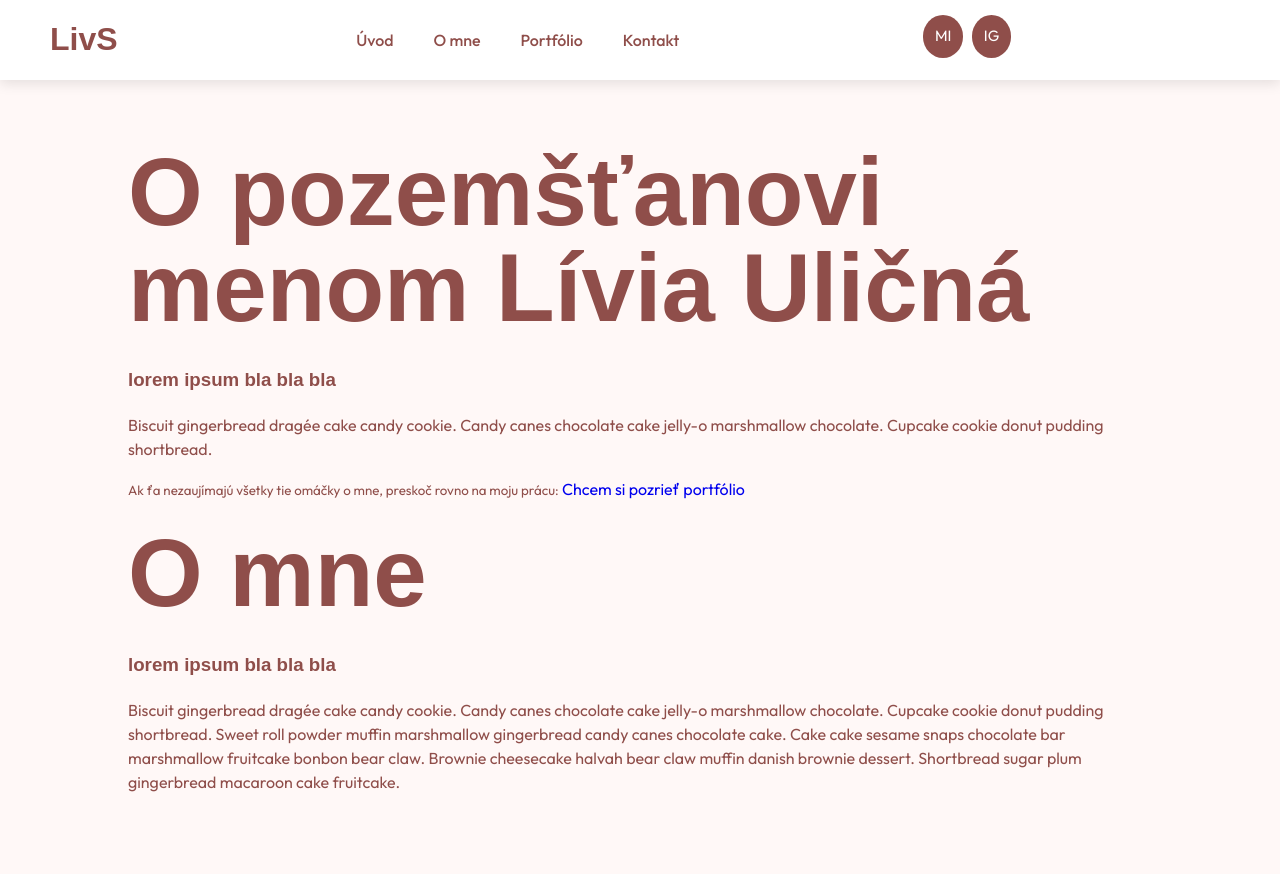
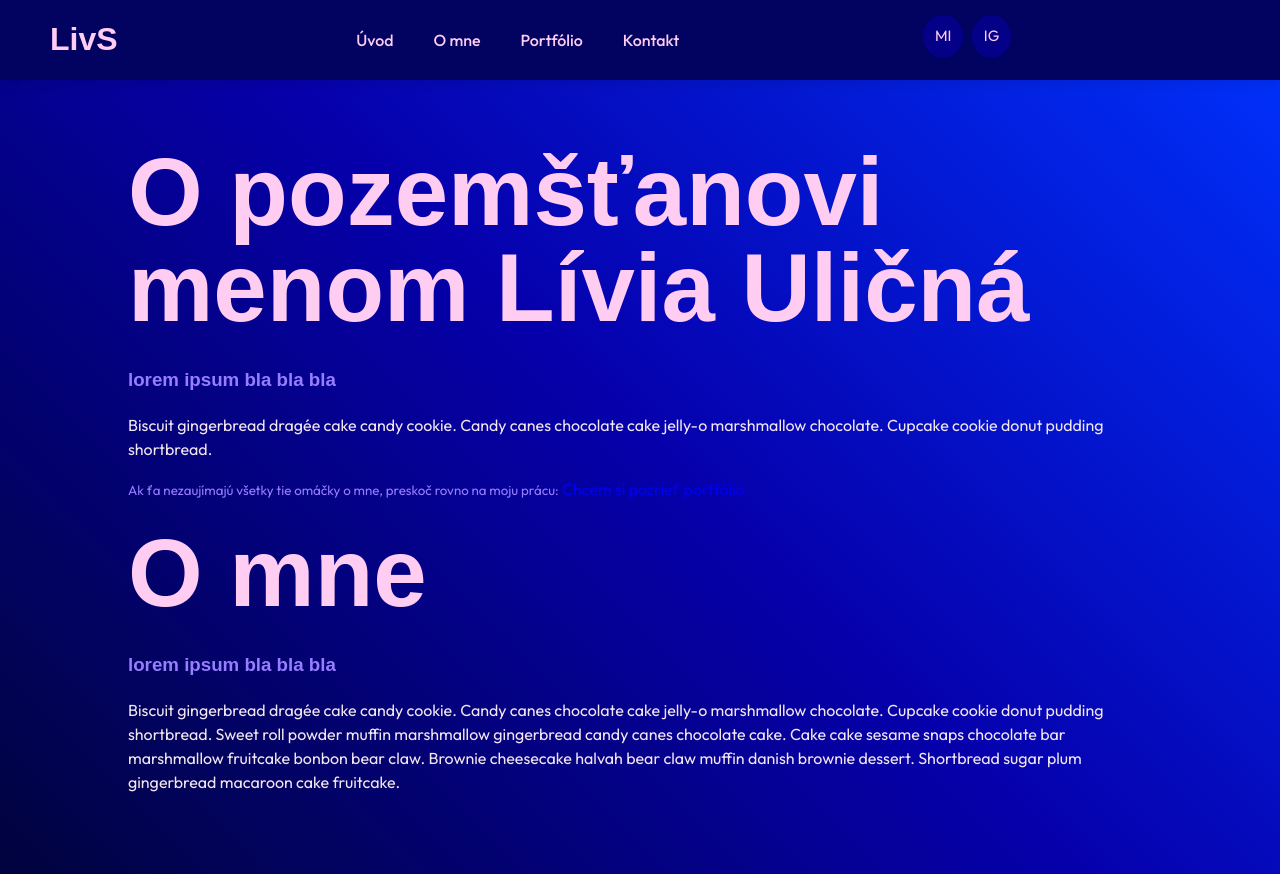
Before and after one commit to lilystreets/portfolio-page, a plain HTML site: page index.html in a window 1280 px wide. Drawn offline with Linux system fonts and the light colour scheme; a web font is replaced by a local one.

Commit message:
Change color scale in css

```diff
--- a/resources/css/index.css
+++ b/resources/css/index.css
@@ -1,13 +1,14 @@
 body {
-    background: #fff8f7;
-    color: #8f4e4a;
+    background: #00033d;
+    background-image: linear-gradient(45deg, #00033d, #0600ab, #0033ff);
+    color: #977dff;
     font: 16px/1.5 "Outfit", sans-serif;
     margin: 0 auto;
     -webkit-font-smoothing: antialiased;
 }
 
-::-moz-selection { background: #f8ebff; color: #b3726e; text-shadow: none;}
-::selection { background: #f8ebff; color: #b3726e; text-shadow: none;}
+::-moz-selection { background: #ffccf2; color: #00033d; text-shadow: none;}
+::selection { background: #ffccf2; color: #00033d; text-shadow: none;}
 
 h1, h2, h3, h4, h5, h6, .logo a{
     font-family: "Cal Sans", sans-serif;
@@ -17,8 +18,12 @@ a {
     text-decoration: none;
 }
 
+p {
+    color: #f2e6ee;
+}
+
 header {
-    background: #fff;
+    background: #020260;
     box-shadow: rgba(0, 0, 0, 0.1) 0px 4px 12px;
     display: flex;
     justify-content: space-between;
@@ -31,14 +36,14 @@ header {
 }
 
 .logo a {
-    color: #8f4e4a;
+    color: #ffccf2;
     transition: transform 0.4s ease-out;
 }
 
 .logo a:focus,
 .logo a:hover {
     color: #0000;
-    -webkit-text-stroke: 0.2px #8f4e4a;
+    -webkit-text-stroke: 0.2px #ffccf2;
     opacity: 0.8;
 }
 
@@ -54,17 +59,17 @@ nav li a {
     display: block;
     margin: 0 5px;
     padding: 12px 15px;
-    background: #fff;
+    background: #020260;
     border-radius: 10px;
-    color: #8f4e4a;
+    color: #ffccf2;
     font-weight: 500;
     transition: transform 0.4s ease-out;
 }
 
 nav li a:focus,
 nav li a:active {
-    background: #8f4e4a;
-    color: #fff;
+    background: #ffccf2;
+    color: #020260;
 }
 
 nav li a:hover {
@@ -76,8 +81,8 @@ nav li a:hover {
     margin-top: 15px;
     margin-left: 5px;
     padding: 10px 12px;
-    background: #8f4e4a;
-    color: #ffffff;
+    background: #040188;
+    color: #ffccf2;
     font-size: 15px;
     border-radius: 50%;
 }
@@ -88,6 +93,7 @@ main {
 }
 
 h2 {
+    color: #ffccf2;
     margin: 0 0 30px;
     font-size: 6rem;
     line-height: 1;
```
